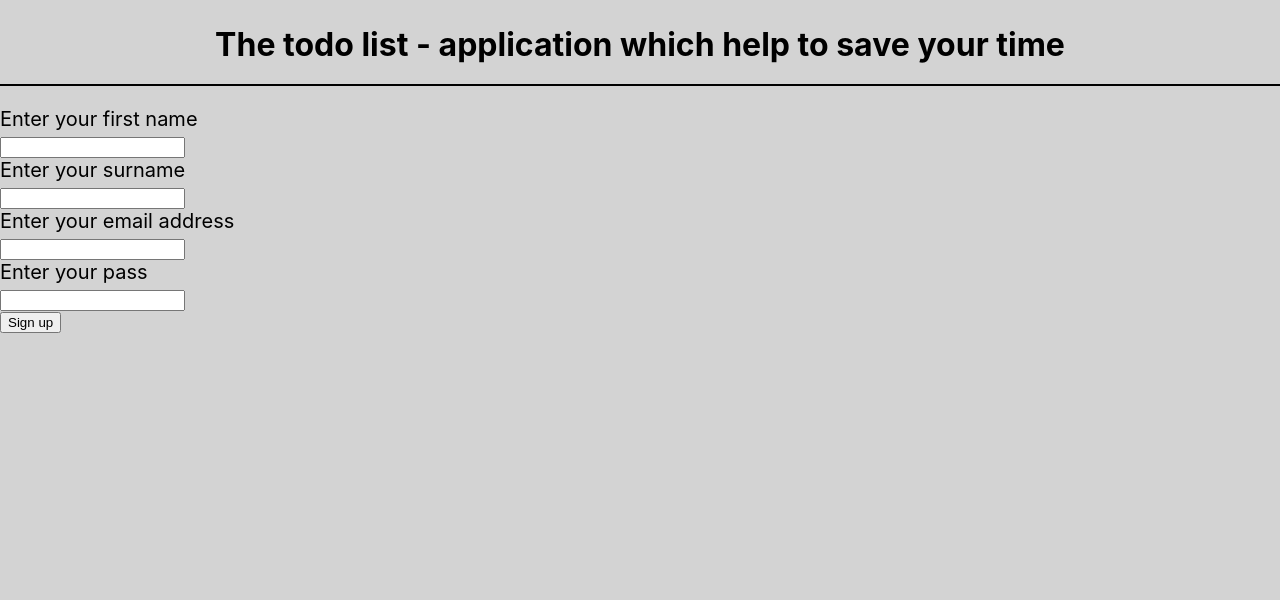
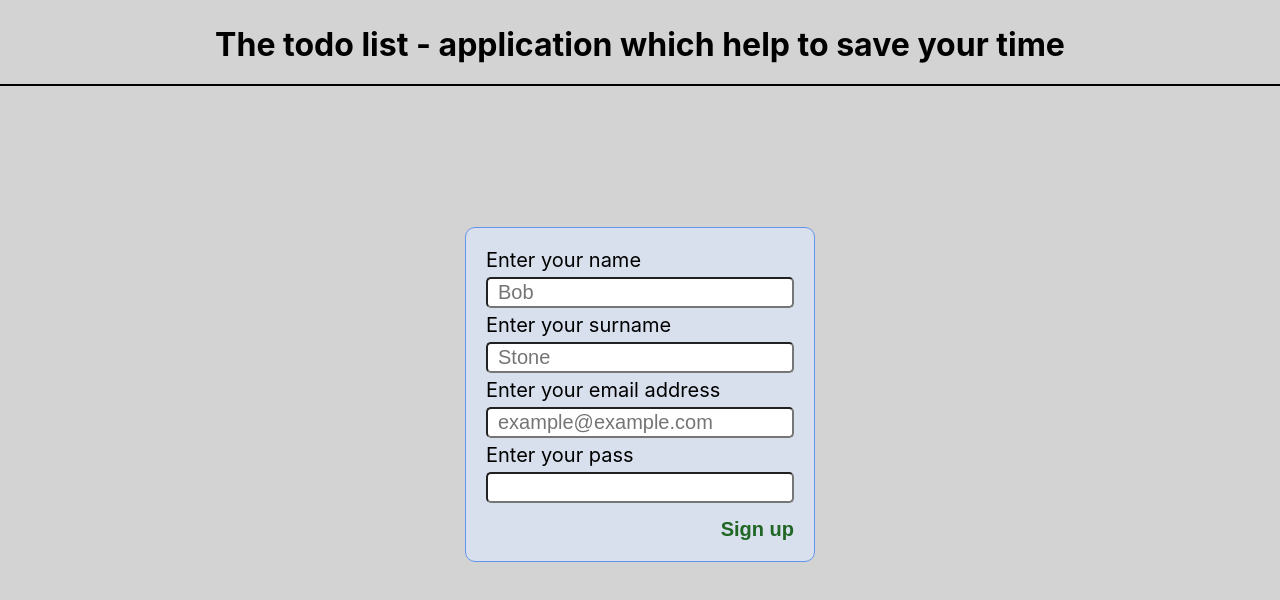
Before and after one commit to EugeneSheuchuk/ToDoLists, a React (Create React App) app: page /registration in a window 1280 px wide. Shown: the top 600 px of the page. Built offline with nearby package versions, Linux system fonts and the light colour scheme.

Commit message:
Styled register component and add base logic

```diff
--- a/src/components/Auth/Auth.jsx
+++ b/src/components/Auth/Auth.jsx
@@ -9,12 +9,14 @@ class Auth extends React.Component {
         this.state = {
             email: '',
             pass: '',
-        };
+            errorEmail: '',
+            errorPass: '',
+        }
     };
     _onSignUp = () => {
         this.props.history.push('/registration');
     };
-    _onCHangeField = (e, type) => {
+    _onChangeField = (e, type) => {
         if (type === 'email') {
             this.setState({email: e.target.value});
         } else if (type === 'pass') {
@@ -22,8 +24,26 @@ class Auth extends React.Component {
         }
     };
     _sigIn = () => {
-        console.log(this.state);
-        this.setState({email:'', pass:''})
+        const error = {};
+        if (this.state.email.trim() === '') {
+            error.isError = true;
+            error.email = 'email field cannot be empty';
+        }
+        if (this.state.pass.trim() === '') {
+            error.isError = true;
+            error.pass = 'pass field cannot be empty';
+        }
+        if (!error.email) {
+                if (this.state.email.search(/^(([^<>()\[\]\\.,;:\s@"]+(\.[^<>()\[\]\\.,;:\s@"]+)*)|(".+"))@((\[[0-9]{1,3}\.[0-9]{1,3}\.[0-9]{1,3}\.[0-9]{1,3}])|(([a-zA-Z\-0-9]+\.)+[a-zA-Z]{2,}))$/) !== 0) {
+                    error.isError = true;
+                    error.email = 'error in email field';
+                }
+        }
+        if (error.isError) {
+            this.setState({errorEmail: error.email, errorPass: error.pass});
+            return;
+        }
+        this.setState({email:'', pass:'', errorEmail:'', errorPass:''});
     };
 
     render() {
@@ -34,14 +54,15 @@ class Auth extends React.Component {
                 <div className={style.email}>
                     <label htmlFor="authEmail">Enter your email address:</label>
                     <input type='email' id='authEmail' value={this.state.email}
-                           onChange={(e) => this._onCHangeField(e, 'email')}/>
-                    <p className="error">The field cannot be empty</p>
+                           onChange={(e) => this._onChangeField(e, 'email')}
+                           placeholder={'example@example.com'}/>
+                    <p className="error">{this.state.errorEmail}</p>
                 </div>
                 <div className={style.pass}>
                     <label htmlFor="authPass">Enter your pass:</label>
                     <input type='password' id='authPass' value={this.state.pass}
-                           onChange={(e)=> this._onCHangeField(e, 'pass')}/>
-                    <p className="error">The field cannot be empty</p>
+                           onChange={(e)=> this._onChangeField(e, 'pass')}/>
+                    <p className="error">{this.state.errorPass}</p>
                 </div>
                 <div className={style.links}>
                     <Button value={'Sign up'}
--- a/src/components/Auth/Auth.module.css
+++ b/src/components/Auth/Auth.module.css
@@ -29,6 +29,8 @@ input[type='password'] {
 }
 
 p {
+    margin: 0;
+    padding: 0 10px;
     line-height: 14px;
     font-size: 14px;
     color: #ed6d7a;
--- a/src/components/Button/Button.module.css
+++ b/src/components/Button/Button.module.css
@@ -18,7 +18,7 @@
 }
 
 .link_button {
-    margin: 0;
+    margin: 10px 0 0 0;
     padding: 0;
     border: none;
     outline: none;
@@ -27,6 +27,7 @@
     background-color: #d8e0ed;
     color: #206624;
     width: 50%;
+    cursor: pointer;
 }
 .link_button:first-child {
     text-align: left;
@@ -39,3 +40,22 @@
     text-decoration: underline;
     color: #579cb5;
 }
+
+.reg_button {
+    margin: 10px 0 0 0;
+    padding: 0;
+    border: none;
+    outline: none;
+    font-size: 20px;
+    font-weight: bold;
+    background-color: #d8e0ed;
+    color: #206624;
+    width: 100%;
+    text-align: right;
+    cursor: pointer;
+}
+
+.reg_button:hover {
+    text-decoration: underline;
+    color: #579cb5;
+}
--- a/src/components/InputText/InputText.jsx
+++ b/src/components/InputText/InputText.jsx
@@ -6,15 +6,14 @@ class InputText extends React.Component {
     render() {
         const {
             imputId, imputValue, action,
-            focus = false, keyAction = null, blur = null, name
+            focus = false, keyAction = null, blur = null, name, type = null, placeholder = null
         } = this.props;
-
         return (
             <React.Fragment>
                 <input type="text"
                        id={imputId}
                        value={imputValue}
-                       onChange={(e) => action(e)}
+                       onChange={(e) => action(e, type)}
                        autoFocus={focus}
                        onKeyPress={(e) => {
                            if (keyAction) {
@@ -26,7 +25,8 @@ class InputText extends React.Component {
                                blur();
                            }
                        }}
-                       className={`${style[name]}`}/>
+                       className={`${style[name]}`}
+                       placeholder={placeholder}/>
             </React.Fragment>
         );
     }
--- a/src/components/Registration/Registration.jsx
+++ b/src/components/Registration/Registration.jsx
@@ -8,9 +8,77 @@ class Registration extends React.Component {
     constructor(props) {
         super(props);
         this.state = {
-
+            name: '',
+            surname: '',
+            email: '',
+            pass: '',
+            errorName: '',
+            errorSurname: '',
+            errorEmail: '',
+            errorPass: '',
         };
     }
+
+    _onChangeField = (e, type) => {
+        switch (type) {
+            case 'name':
+                this.setState({name: e.target.value});
+                break;
+            case 'surname':
+                this.setState({surname: e.target.value});
+                break;
+            case 'email':
+                this.setState({email: e.target.value});
+                break;
+            case 'pass':
+                this.setState({pass: e.target.value});
+                break;
+        }
+    };
+    _sigUp = () => {
+        const error = {};
+        if (this.state.name.trim() === '') {
+            error.isError = true;
+            error.name = 'name field cannot be empty';
+        }
+        if (this.state.surname.trim() === '') {
+            error.isError = true;
+            error.surname = 'surname field cannot be empty';
+        }
+        if (this.state.email.trim() === '') {
+            error.isError = true;
+            error.email = 'email field cannot be empty';
+        }
+        if (this.state.pass.trim() === '') {
+            error.isError = true;
+            error.pass = 'pass field cannot be empty';
+        }
+        if (!error.email) {
+            if (this.state.email.search(/^(([^<>()\[\]\\.,;:\s@"]+(\.[^<>()\[\]\\.,;:\s@"]+)*)|(".+"))@((\[[0-9]{1,3}\.[0-9]{1,3}\.[0-9]{1,3}\.[0-9]{1,3}])|(([a-zA-Z\-0-9]+\.)+[a-zA-Z]{2,}))$/) !== 0) {
+                error.isError = true;
+                error.email = 'error in email field';
+            }
+        }
+        if (error.isError) {
+            this.setState({
+                errorName: error.name,
+                errorSurname: error.surname,
+                errorEmail: error.email,
+                errorPass: error.pass,
+            });
+            return;
+        }
+        this.setState({
+            name: '',
+            surname: '',
+            email: '',
+            pass: '',
+            errorName: '',
+            errorSurname: '',
+            errorEmail: '',
+            errorPass: ''
+        });
+    };
 
     render() {
         const isAuth = this.props.isAuth;
@@ -18,22 +86,39 @@ class Registration extends React.Component {
         return (
             <div className={style.reg_container}>
                 <div className={style.name}>
-                    <label htmlFor="regName">Enter your first name</label>
-                    <InputText imputId={'regName'}/>
+                    <label htmlFor="regName">Enter your name</label>
+                    <InputText imputId={'regName'} value={this.state.name}
+                               action={this._onChangeField}
+                               type='name'
+                               placeholder='Bob'/>
+                    <p>{this.state.errorName}</p>
                 </div>
                 <div className={style.surname}>
                     <label htmlFor="regSurname">Enter your surname</label>
-                    <InputText imputId={'regSurname'}/>
+                    <InputText imputId={'regSurname'} value={this.state.surname}
+                               action={this._onChangeField}
+                               type='surname'
+                               placeholder='Stone'/>
+                    <p>{this.state.errorSurname}</p>
                 </div>
                 <div className={style.email}>
                     <label htmlFor="regEmail">Enter your email address</label>
-                    <InputText imputId={'regEmail'}/>
+                    <InputText imputId={'regEmail'} value={this.state.email}
+                               action={this._onChangeField}
+                               type='email'
+                               placeholder='example@example.com'/>
+                    <p>{this.state.errorEmail}</p>
                 </div>
                 <div className={style.pass}>
                     <label htmlFor="regPass">Enter your pass</label>
-                    <InputText imputId={'regPass'}/>
+                    <InputText imputId={'regPass'} value={this.state.pass}
+                               action={this._onChangeField}
+                               type='pass'/>
+                    <p>{this.state.errorPass}</p>
                 </div>
-                <Button value={'Sign up'}/>
+                <Button value={'Sign up'}
+                        action={this._sigUp}
+                        styleClass='reg_button'/>
             </div>
         );
     }
--- a/src/components/Registration/Registration.module.css
+++ b/src/components/Registration/Registration.module.css
@@ -0,0 +1,38 @@
+.reg_container {
+    position: relative;
+    top: 15vh;
+    width: 350px;
+    margin: 0 auto;
+    padding: 20px;
+    border: 1px solid cornflowerblue;
+    border-radius: 10px;
+    background-color: #d8e0ed;
+}
+
+label {
+    display: block;
+    font-size: 20px;
+    margin-bottom: 5px;
+}
+
+input[type='email'],
+input[type='password'],
+input[type='text']{
+    width: 100%;
+    display: block;
+    margin-bottom: 5px;
+    line-height: 20px;
+    font-size: 20px;
+    color: #3f3535;
+    padding: 2px 10px;
+    border-radius: 5px;
+    outline: none;
+}
+
+p {
+    margin: 0;
+    padding: 0 10px;
+    line-height: 14px;
+    font-size: 14px;
+    color: #ed6d7a;
+}
```
